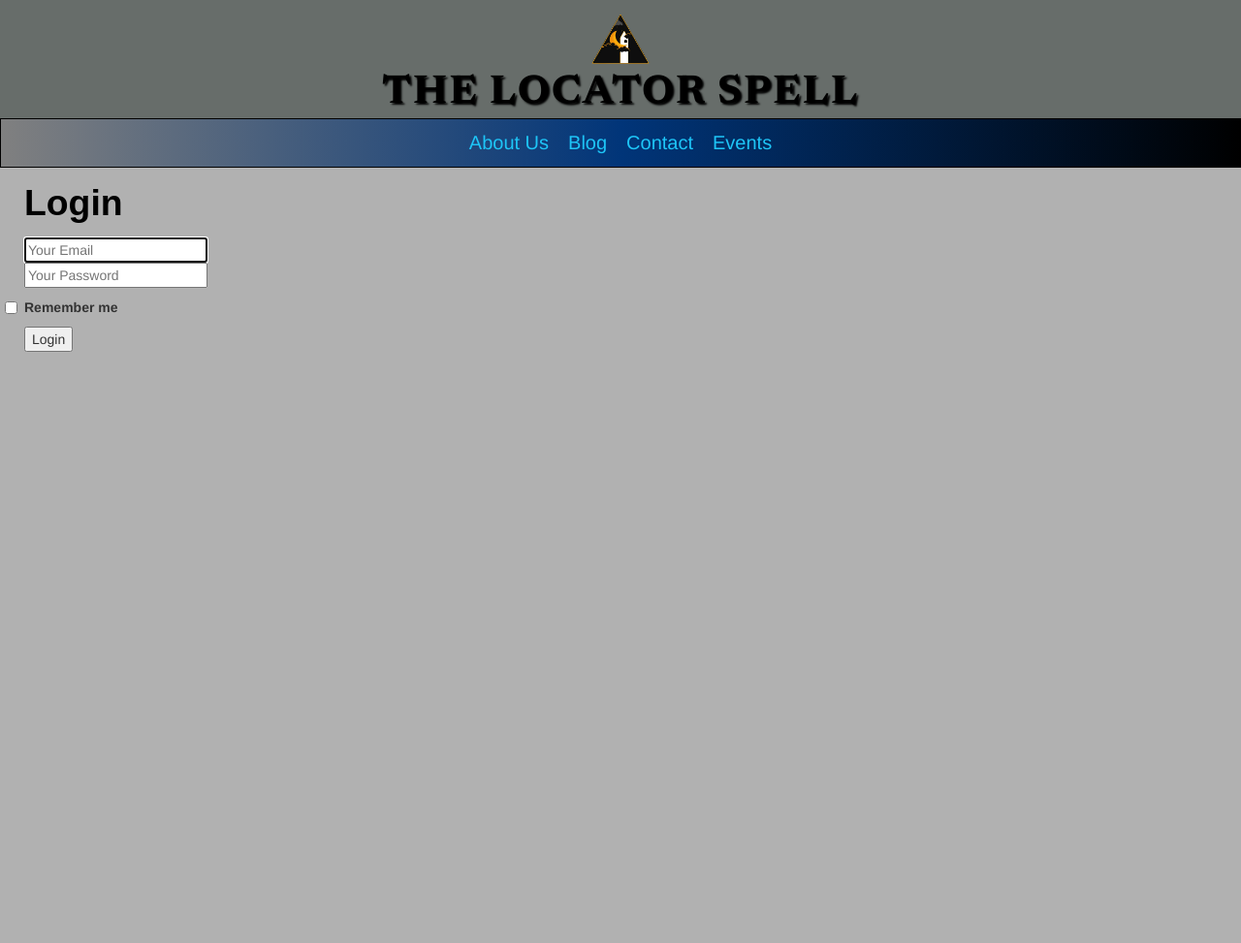
After one commit to gillemic/TheLocatorSpell, a Flask app: page /login in a window 1280 px wide. The commit adds this page. Shown: the whole page at 97% size. Run offline with Flask 3, Linux system fonts and the light colour scheme; some libraries are stand-ins or nearby versions; some web fonts are replaced.

Commit message:
db and login page

```diff
--- a/TLS_website.py
+++ b/TLS_website.py
@@ -1 +1 @@
-from app import app
+from app import create_app
--- /dev/null
+++ b/app/auth.py
@@ -0,0 +1,12 @@
+from flask import Blueprint, render_template
+from . import db
+
+auth = Blueprint('auth', __name__)
+
+@auth.route('/login')
+def login():
+    return render_template('login.html')
+
+@auth.route('/logout')
+def logout():
+    return 'Logout'
--- /dev/null
+++ b/app/main.py
@@ -0,0 +1,73 @@
+import os
+from flask import Flask, render_template, url_for, json, request, Blueprint
+#from flask_flatpages import FlatPages
+from . import db
+from app import create_app
+
+def smart_truncate(content, length=100, suffix='...'):
+    if len(content) <= length:
+        return content
+    else:
+        return ' '.join(content[:length+1].split(' ')[0:-1]) + suffix
+
+#pages = FlatPages(app)
+
+#latest = sorted(pages, reverse=True, key=lambda p: str(p.meta['date']))
+
+main = Blueprint('main', __name__)
+
+@main.route('/')
+@main.route('/index')
+def index():
+    return render_template('index.html')
+
+@main.route('/about')
+def about():
+	return render_template('about.html', title='About')
+
+@main.route('/events')
+def events():
+    SITE_ROOT = create_app.root_path
+    json_url = os.path.join(SITE_ROOT, "static", "NEW_MOCK_DATA.json")
+    data = json.load(open(json_url))
+    query = request.args.get('query')
+    return render_template('events.html', title='Events', data=data, query=query)
+
+# @app.route('/')
+# @app.route('/index')
+# def index():
+#     return render_template('index.html')
+
+# @app.route('/about')
+# def about():
+# 	return render_template('about.html', title='About')
+
+# @app.route('/events')
+# def events():
+#     SITE_ROOT = app.root_path
+#     json_url = os.path.join(SITE_ROOT, "static", "NEW_MOCK_DATA.json")
+#     data = json.load(open(json_url))
+#     query = request.args.get('query')
+#     return render_template('events.html', title='Events', data=data, query=query)
+
+"""
+@app.route('/login')
+def login():
+"""
+
+"""
+@app.route('/signup')
+def signup():
+"""
+
+"""
+@app.route('/blog')
+def blog():
+"""
+
+"""
+@app.route('/<path:path>.html')
+def page(path):
+	page = pages.get_or_404(path)
+	return render_template('page.html', page=page)
+"""
--- a/app/models.py
+++ b/app/models.py
@@ -14,3 +14,9 @@ class Event(db.Model):
   price = db.Column(db.Integer, nullable=False) # price of event
   url = db.Column(db.String(100)) # url to website of event if there is one
   description = db.Column(db.String(1000), nullable=False) # event description
+
+class Admin(db.Model):
+  user_id = db.Column(db.Integer, primary_key=True) # user id as primary key
+  name = db.Column(db.String(30), nullable=False) # name of admin user
+  email = db.Column(db.String(30), nullable=False) # email of admin user, for login
+  password = db.Column(db.String(30), nullable=False) # password of admin user
--- a/app/static/index.css
+++ b/app/static/index.css
@@ -447,3 +447,7 @@
     text-decoration: none;
     cursor: pointer;
 }
+
+.box {
+    padding: 1rem;
+}
--- a/app/templates/404.html
+++ b/app/templates/404.html
@@ -2,5 +2,5 @@
 
 {% block app_content %}
     <h1>Page Not Found</h1>
-    <p><a href="{{ url_for('index') }}">Back</a></p>
+    <p><a href="{{ url_for('main.index') }}">Back</a></p>
 {% endblock %}
--- a/app/templates/500.html
+++ b/app/templates/500.html
@@ -3,5 +3,5 @@
 {% block app_content %}
     <h1>An unexpected error has occurred</h1>
     <p>The administrator has been notified. Sorry for the inconvenience!</p>
-    <p><a href="{{ url_for('index') }}">Back</a></p>
+    <p><a href="{{ url_for('main.index') }}">Back</a></p>
 {% endblock %}
--- a/app/templates/base.html
+++ b/app/templates/base.html
@@ -35,11 +35,10 @@
       </div>
     </div>
     <div class="nav-links">
-      <a href="{{ url_for('about') }}">About Us</a>
+      <a href="{{ url_for('main.about') }}">About Us</a>
       <a href="/">Blog</a>
-      <a href="{{ url_for('about') }}">Contact</a>
-      <a href="{{ url_for('events') }}">Events</a>
-
+      <a href="{{ url_for('main.about') }}">Contact</a>
+      <a href="{{ url_for('main.events') }}">Events</a>
     </div>
   </nav>
 {% endblock %}
--- /dev/null
+++ b/app/templates/login.html
@@ -0,0 +1,31 @@
+{% extends "base.html" %}
+
+{% block app_content %}
+<div class="main-page">
+    <h2>Login</h2>
+    <div class="page-content">
+        <div class="box">
+            <form method="POST" action="/login">
+                <div class="field">
+                    <div class="control">
+                        <input class="input is-large" type="email" name="email" placeholder="Your Email" autofocus="">
+                    </div>
+                </div>
+
+                <div class="field">
+                    <div class="control">
+                        <input class="input is-large" type="password" name="password" placeholder="Your Password">
+                    </div>
+                </div>
+                <div class="field">
+                    <label class="checkbox">
+                        <input type="checkbox" name="remember">
+                        Remember me
+                    </label>
+                </div>
+                <button class="button is-block is-info is-large is-fullwidth">Login</button>
+            </form>
+        </div>
+    </div>
+</div>
+{% endblock %}
--- a/config.py
+++ b/config.py
@@ -6,6 +6,7 @@ load_dotenv(os.path.join(basedir, '.env'))
 
 class Config(object):
     SECRET_KEY = os.environ.get('SECRET_KEY') or 'you-will-never-guess'
+    SQLALCHEMY_DATABASE_URI = 'sqlite:///db.sqlite'
     DEBUG = True
     FLATPAGES_AUTO_RELOAD = DEBUG
     FLATPAGES_EXTENSION = '.md'
--- a/wsgi.py
+++ b/wsgi.py
@@ -1,8 +1,8 @@
 import sys
-from app import app
+from app import create_app
 from flask_talisman import Talisman
 
-Talisman(app, content_security_policy=None)
+Talisman(create_app, content_security_policy=None)
 
 if __name__ == "__main__":
-	app.run(port=8000)
+	create_app.run(port=8000)
```
Also changed, not shown: app/__init__.py (+21 -8 lines), app/routes.py (deleted, +0 -53 lines), app/templates/index.html (+4 -4 lines), 1 other file.
